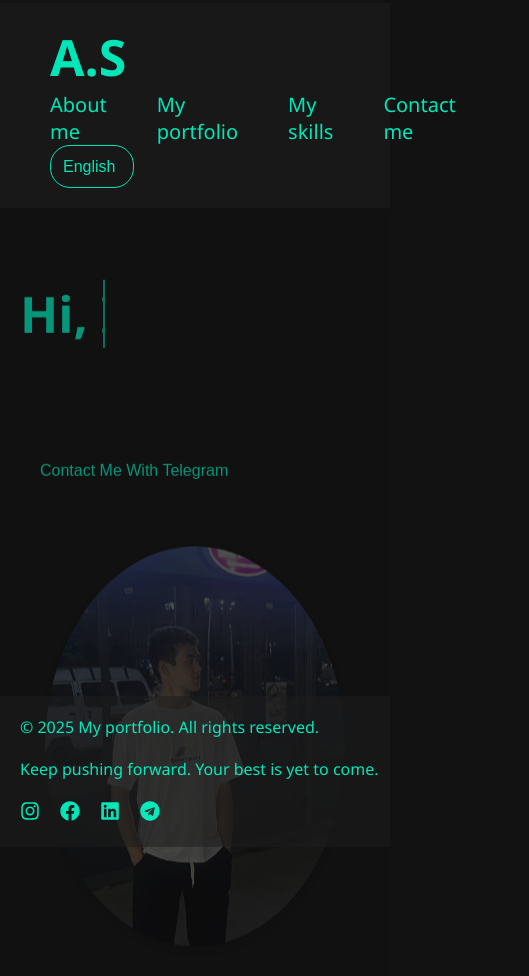
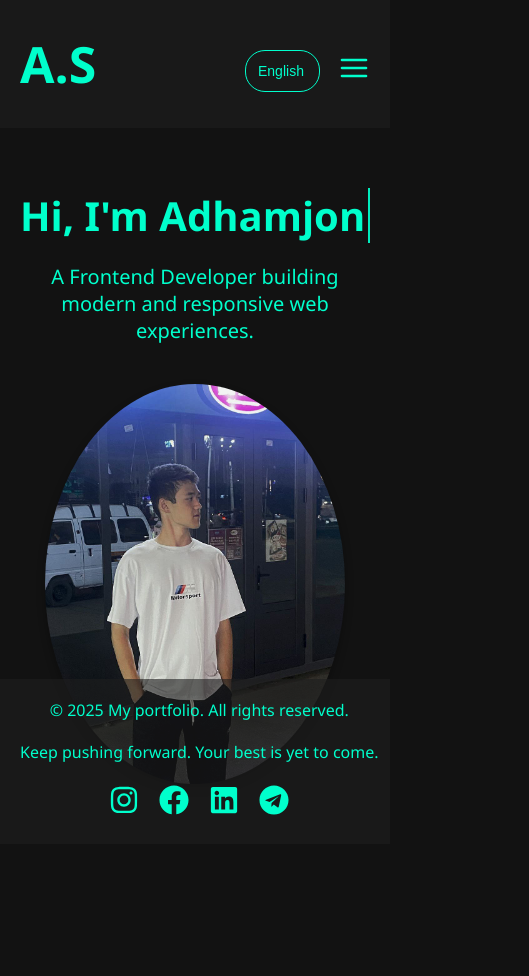
Before and after one commit to Adhamjon0/my-portfolio, a React (Create React App) app: page / in a window 390 px wide. Shown: the top 976 px of the page, 529 px wide, since content can reach past the window. Built offline with nearby package versions, Linux system fonts and the light colour scheme.

Commit message:
MY PORTFOLIO

```diff
--- a/src/App.css
+++ b/src/App.css
@@ -3,23 +3,3 @@
     padding: 0;
     box-sizing: border-box;
 }
-
-/* Default: Dark Mode */
-:root {
-    --background-color: #121212;
-    --text-color: #00ffcc;
-    --accent-color: #00ffcc;
-    --hover-color: white;
-    --input-bg: transparent;
-    --input-border: #00ffcc;
-}
-
-/* Light mode uchun */
-.light {
-    --background-color: #ffffff;
-    --text-color: #121212;
-    --accent-color: #007acc;
-    --hover-color: #000;
-    --input-bg: #fff;
-    --input-border: #007acc;
-}
--- a/src/App.jsx
+++ b/src/App.jsx
@@ -7,7 +7,7 @@ import About from './pages/About';
 import Skills from './pages/Skills';
 import Portfolio from './pages/Portfolio';
 import Contact from './pages/Contact';
-import Intro from './components/Intro';
+// import Intro from './components/Intro';
 import './i18n';
 import './App.css';
 
@@ -23,7 +23,7 @@ function AppContent() {
   }, []);
 
   if (showIntro) {
-    return <Intro />;
+    // return <Intro />;
   }
 
   return (
--- a/src/components/Footer.css
+++ b/src/components/Footer.css
@@ -1,3 +1,8 @@
+* {
+    margin: 0;
+    padding: 0;
+    box-sizing: border-box;
+}
 /* Footer */
 .footer {
     width: 100%;
@@ -54,3 +59,25 @@
     cursor: pointer;
     color: white;
 }
+
+
+/* Responsive styles */
+@media (max-width: 768px) {
+    .footer-container {
+        flex-direction: column;
+        align-items: center;
+    }
+
+    .footer .copyright,
+    .footer h3 {
+        text-align: center;
+    }
+
+    .social_media {
+        justify-content: center;
+    }
+
+    .social_media a.ic {
+        font-size: 30px;
+    }
+}
--- a/src/components/Header.css
+++ b/src/components/Header.css
@@ -13,17 +13,17 @@ body {
     overflow-x: hidden;
 }
 
-/* Header umumiy o'rab turuvchi */
+/* Header asosiy */
 .header {
     width: 100%;
     background-color: rgba(30, 30, 30, 0.6);
     padding: 20px 0;
     animation: fadeInUp 0.8s ease forwards;
     position: relative;
-    z-index: 1;
+    z-index: 10;
 }
 
-/* Header konteyneri markazda */
+/* Header container */
 .header-container {
     max-width: 1200px;
     margin: 0 auto;
@@ -32,11 +32,6 @@ body {
     align-items: center;
     padding: 0 50px;
     flex-wrap: wrap;
-}
-
-.modal-icon {
-    display: none;
-    font-size: 50px;
 }
 
 /* Logo */
@@ -48,6 +43,14 @@ body {
 .logo__link {
     text-decoration: none;
     color: inherit;
+}
+
+/* Toggle icon (mobil menyu uchun) */
+.modal-icon {
+    display: none;
+    font-size: 32px;
+    color: #00ffcc;
+    cursor: pointer;
 }
 
 /* Nav menyu */
@@ -68,79 +71,28 @@ body {
     color: white;
 }
 
-
-/* Form layout */
-.form {
-    display: flex;
-    flex-direction: column;
-    gap: 15px;
-}
-
-.form h1 {
-    text-align: center;
-    color: #00ffcc;
-    margin-bottom: 10px;
-}
-
-/* Inputlar */
-input {
+/* Language select */
+select {
     padding: 12px;
     border: 1px solid #00ffcc;
     background-color: transparent;
-    color: #ffffff;
-    border-radius: 8px;
+    border-radius: 20px;
     font-size: 16px;
     transition: 0.3s;
+    color: #00ffcc;
+    appearance: none;
+    cursor: pointer;
 }
 
-input:focus {
+select:focus {
     outline: none;
     border-color: white;
 }
 
-/* Send button */
-.send {
-    margin-top: 15px;
-    padding: 12px;
-    border: 1px solid #00ffcc;
-    background-color: transparent;
-    color: #00ffcc;
-    border-radius: 50px;
-    cursor: pointer;
-    width: 100%;
-    transition: all 0.3s ease;
-}
-
-.send:hover {
+select:hover {
     background-color: #00ffcc;
     color: #121212;
     border-color: white;
-}
-
-select {
-    padding: 12px;
-    border: 1px solid #00ffcc;
-    background-color: transparent;
-    border-radius: 8px;
-    font-size: 16px;
-    transition: 0.3s;
-    color: #00ffcc;
-    appearance: none;
-    -webkit-appearance: none;
-    -moz-appearance: none;
-    cursor: pointer;
-    border-radius: 20px;
-
-    &:focus {
-        outline: none;
-        border-color: white;
-    }
-
-    &:hover {
-        background-color: #00ffcc;
-        color: #121212;
-        border-color: white;
-    }
 }
 
 select option {
@@ -150,10 +102,7 @@ select option {
     border: none;
 }
 
-
-
-
-/* Fade in up animation */
+/* Fade in animation */
 @keyframes fadeInUp {
     from {
         opacity: 0;
@@ -165,3 +114,98 @@ select option {
         transform: translateY(0);
     }
 }
+
+/* RESPONSIVE: < 768px */
+@media (max-width: 768px) {
+    .modal-icon {
+        display: block;
+    }
+
+    .header__nav {
+        position: fixed;
+        top: 80px;
+        left: 0;
+        width: 100%;
+        background-color: rgba(30, 30, 30, 0.95);
+        display: none;
+        flex-direction: column;
+        align-items: flex-start;
+        z-index: 1000;
+    }
+
+    .header__nav.active {
+        display: flex;
+    }
+
+    .header__nav .nav__list {
+        flex-direction: column;
+        gap: 20px;
+        width: 100%;
+        padding: 20px;
+    }
+
+    .nav__item {
+        width: 100%;
+    }
+
+    .nav__link {
+        display: block;
+        width: 100%;
+        font-size: 20px;
+        padding: 10px 0;
+        border-bottom: 1px solid rgba(255, 255, 255, 0.1);
+    }
+
+    .header-actions {
+        width: 100%;
+        padding: 0 20px;
+        margin-bottom: 10px;
+    }
+
+    .header-actions select {
+        width: 100%;
+    }
+}
+
+/* RESPONSIVE: < 450px */
+@media (max-width: 450px) {
+    .header-container {
+        flex-direction: column;
+        align-items: flex-start;
+        padding: 10px 20px;
+    }
+
+    .logo {
+        font-size: 36px;
+    }
+
+    .nav__link {
+        font-size: 18px;
+    }
+
+    .header-actions select {
+        font-size: 14px;
+    }
+
+    .modal-icon {
+        position: absolute;
+        top: 50px;
+        right: 20px;
+    }
+
+    .header__nav .nav__list {
+        width: 100%;
+    }
+
+    .header-actions {
+        position: absolute;
+        top: 50px;
+        right: 50px;
+        width: 115px;
+    }
+
+    .logo__link {
+        font-size: 50px;
+    }
+
+}
--- a/src/components/Header.jsx
+++ b/src/components/Header.jsx
@@ -1,12 +1,26 @@
+/*************  ✨ Windsurf Command 🌟  *************/
 import "./Header.css"
 import { Link } from 'react-router-dom'
 import { useTranslation } from 'react-i18next'
+import { FiMenu } from "react-icons/fi"
+import { useState } from "react"
 
 export default function Header() {
     const { t, i18n } = useTranslation();
+    const [menuOpen, setMenuOpen] = useState(false);
 
     const handleChangeLang = (e) => {
         i18n.changeLanguage(e.target.value);
+    };
+
+    const toggleMenu = () => {
+        setMenuOpen(!menuOpen);
+    };
+
+    const closeMenu = () => {
+        if (menuOpen) {
+            setMenuOpen(false);
+        }
     };
 
     return (
@@ -15,29 +29,37 @@ export default function Header() {
                 {/* Logo */}
                 <div className="header__logo">
                     <h1 className="logo">
-                        <Link to="/" className="logo__link">A.S</Link>
+                        <Link to="/" className="logo__link" onClick={closeMenu}>A.S</Link>
                     </h1>
                 </div>
 
+                {/* Toggle icon */}
+                <div className="modal-icon" onClick={toggleMenu}>
+                    <FiMenu />
+                </div>
+
                 {/* Navigation */}
-                <nav className="header__nav">
+                <nav className={`header__nav ${menuOpen ? "active" : ""}`}>
                     <ul className="nav__list">
-                        <li className="nav__item"><Link to="/about" className="nav__link">{t("header.about")}</Link></li>
-                        <li className="nav__item"><Link to="/portfolio" className="nav__link">{t("header.portfolio")}</Link></li>
-                        <li className="nav__item"><Link to="/skill" className="nav__link">{t("header.skills")}</Link></li>
-                        <li className="nav__item"><Link to="/contact" className="nav__link">{t("header.contact")}</Link></li>
+                        <li className="nav__item"><Link to="/about" className="nav__link" onClick={closeMenu}>{t("header.about")}</Link></li>
+                        <li className="nav__item"><Link to="/portfolio" className="nav__link" onClick={closeMenu}>{t("header.portfolio")}</Link></li>
+                        <li className="nav__item"><Link to="/skill" className="nav__link" onClick={closeMenu}>{t("header.skills")}</Link></li>
+                        <li className="nav__item"><Link to="/contact" className="nav__link" onClick={closeMenu}>{t("header.contact")}</Link></li>
                     </ul>
                 </nav>
 
+                {/* Language select */}
                 <div className="header-actions">
                     <select name="lang" onChange={handleChangeLang} value={i18n.language}>
                         <option value="en">English</option>
                         <option value="fr">French</option>
                         <option value="uz">Uzbek</option>
-                        <option value="ru">Russian</option>efewf
+                        <option value="ru">Russian</option>
                     </select>
                 </div>
             </div>
         </div>
     )
 }
+
+/*******  e9729e3b-fa0c-4797-abff-a9fadde26f58  *******/
--- a/src/pages/Contact.css
+++ b/src/pages/Contact.css
@@ -117,3 +117,19 @@ button:hover {
         transform: translateY(0);
     }
 }
+
+/* Media queries for responsiveness */
+@media (max-width: 768px) {
+    .contact {
+        flex-direction: column;
+        text-align: center;
+        margin-bottom: 150px;
+    }
+
+    .cnt-left,
+    .cnt-right {
+        flex: none;
+        width: 100%;
+    }
+
+}
--- a/src/pages/Home.css
+++ b/src/pages/Home.css
@@ -73,29 +73,6 @@ body {
     animation: fadeInUp 1.5s ease forwards;
 }
 
-/* Button style */
-.btn-cnt {
-    margin-top: 30px;
-    display: inline-block;
-    padding: 10px 20px;
-    border: 1px solid var(--primary-color);
-    border-radius: 50px;
-    background-color: transparent;
-    cursor: pointer;
-    transition: 0.3s;
-}
-
-
-.btn-cnt a {
-    color: var(--primary-color);
-    text-decoration: none;
-    transition: color 0.3s;
-    margin: 0px;
-}
-
-.btn-cnt a:hover {
-    color:black;
-}
 
 /* Typing keyframes */
 @keyframes typing {
@@ -133,3 +110,28 @@ body {
         opacity: 1;
     }
 }
+
+
+/* Responsive styles */
+@media (max-width: 768px) {
+    .home-page {
+        flex-direction: column;
+        align-items: center;
+    }
+
+    .left, .right {
+        flex: none;
+        width: 100%;
+        text-align: center;
+    }
+
+    .profile-img {
+        width: 250px;
+        height: 350px;
+        margin-bottom: 150px;
+    }
+
+    .typing-text {
+        font-size: 40px;
+    }
+}
--- a/src/pages/Home.jsx
+++ b/src/pages/Home.jsx
@@ -15,11 +15,6 @@ export default function Home() {
                         <p className="fade-in-text">
                             {t('home.description')}
                         </p>
-                        <button className='btn-cnt'>
-                            <a href="https://t.me/@adhamjonsodiqov18" className="about-link delay-6">
-                                {t('home.contact')}
-                            </a>
-                        </button>
                     </div>
                 </div>
                 <div className="right">
--- a/src/pages/Portfolio.css
+++ b/src/pages/Portfolio.css
@@ -66,3 +66,23 @@
         opacity: 1;
     }
 }
+
+/* media */
+@media (max-width: 768px) {
+    .uzum-market {
+        padding: 20px;
+    }
+
+    .uzum_img {
+        max-width: 70%;
+    }
+
+    .uzum-market a {
+        font-size: 22px;
+    }
+
+    .portfolio-container {
+        margin-bottom: 150px;
+        padding: 0 20px;
+    }
+}
--- a/src/pages/Portfolio.jsx
+++ b/src/pages/Portfolio.jsx
@@ -9,7 +9,6 @@ export default function Portfolio() {
     return (
         <div>
             <div className='portfolio-container'>
-
                 <div className='uzum-market'>
                     <h1>{t('portfolio.projects')}</h1>
                     <img src={uzumMarket} className='uzum_img' alt="Uzum market" />
```
Also changed, not shown: src/pages/Skills.css (+38 -0 lines).
